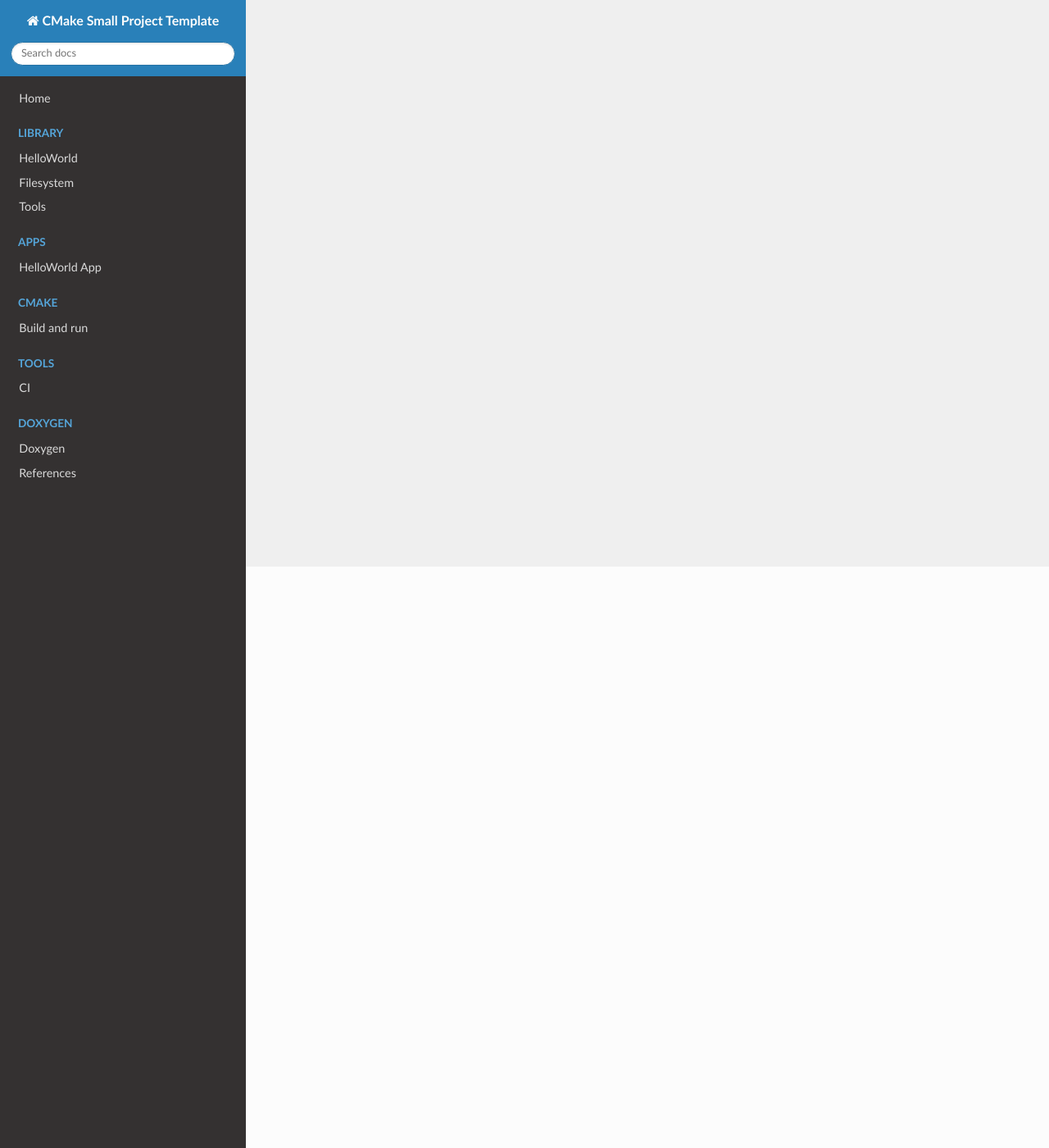
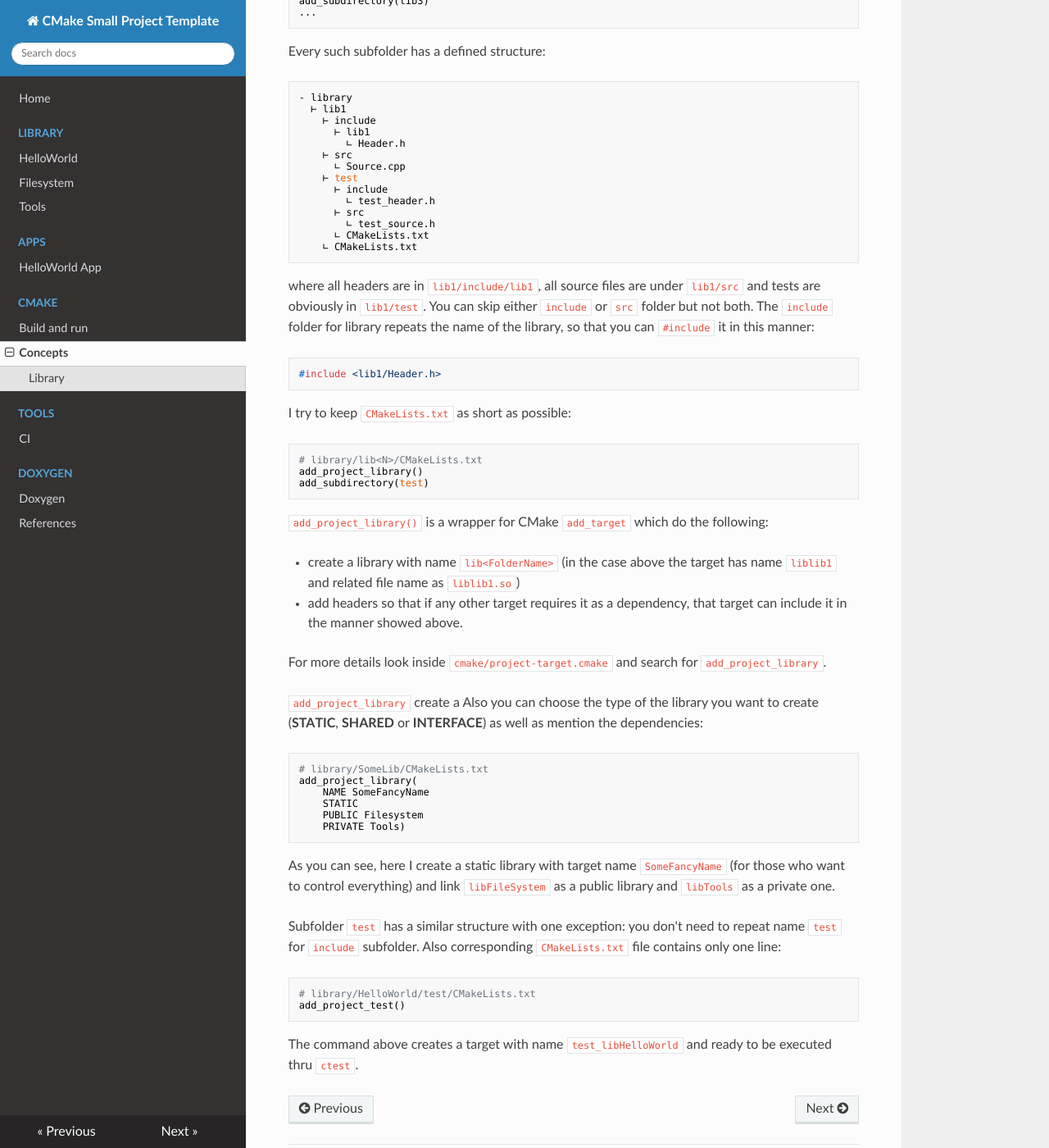
Before and after one commit to DwarKapex/cmake-small-project-template, an MkDocs documentation site: the page built from docs/docs/cmake/concepts.md, in a window 1280 px wide and 1400 px high, scrolled down 709 px. Shown: the whole window at 82% size. Built offline with MkDocs 1.6.1, drawn with Linux system fonts in a browser that asks for light colours; nearby versions of some CDN libraries; some of the changed text lies outside the part shown.

Commit message:
Add some more docs and update cmake
    1. cmake concepts
    2. Now library can be static or shared

````diff
--- a/docs/docs/cmake/concepts.md
+++ b/docs/docs/cmake/concepts.md
@@ -1 +1,99 @@
 # Concepts
+
+Let's start with a folder structure. I want to keep it as simple as possible:
+
+```bash
+- 3rd-party
+- apps
+- cmake
+- docs
+- library
+```
+
+The names of each folder is self explained, but let me add some words here.
+
+## Library
+
+The libraries (static or shared) are stored in folder `library`,
+one subfolder per library:
+
+```bash
+- library
+  ⊢ lib1
+  ⊢ lib2
+  ⊢ lib3
+    ...
+  ∟ CMakeLists.txt
+```
+
+To add/remove a library, you need to edit `library/CMakeLists.txt`:
+
+```bash
+# library/CMakeLists.txt
+add_subdirectory(lib1)
+add_subdirectory(lib2)
+add_subdirectory(lib3)
+...
+```
+
+Every such subfolder has a defined structure:
+
+```bash
+- library
+  ⊢ lib1
+    ⊢ include
+      ⊢ lib1
+        ∟ Header.h
+    ⊢ src
+      ∟ Source.cpp
+    ⊢ test
+      ⊢ include
+        ∟ test_header.h
+      ⊢ src
+        ∟ test_source.h
+      ∟ CMakeLists.txt
+    ∟ CMakeLists.txt
+```
+
+where all headers are in `lib1/include/lib1`, all source files are under `lib1/src` and tests are obviously in `lib1/test`. You can skip either `include` or `src` folder but not both. The `include` folder for library repeats the name of the library, so that you can `#include` it in this manner:
+
+```c++
+#include <lib1/Header.h>
+```
+
+I try to keep `CMakeLists.txt` as short as possible:
+
+```bash
+# library/lib<N>/CMakeLists.txt
+add_project_library()
+add_subdirectory(test)
+```
+
+`add_project_library()` is a wrapper for CMake `add_target` which do the following:
+
+* create a library with name `lib<FolderName>` (in the case above the target has name `liblib1` and related file name as `liblib1.so`)
+* add headers so that if any other target requires it as a dependency, that target can include it in the manner showed above.
+
+For more details look inside `cmake/project-target.cmake` and search for `add_project_library`.
+
+`add_project_library` create a Also you can choose the type of the library you want to create (**STATIC**, **SHARED** or **INTERFACE**) as well as mention the dependencies:
+
+```bash
+# library/SomeLib/CMakeLists.txt
+add_project_library(
+    NAME SomeFancyName
+    STATIC
+    PUBLIC Filesystem
+    PRIVATE Tools)
+```
+
+As you can see, here I create a static library with target name `SomeFancyName` (for those who want to control everything) and link `libFileSystem` as a public library and `libTools` as a private one.
+
+Subfolder `test` has a similar structure with one exception: you don't need to repeat name `test` for `include` subfolder. Also corresponding `CMakeLists.txt` file contains only one line:
+
+```bash
+# library/HelloWorld/test/CMakeLists.txt
+add_project_test()
+```
+
+The command above creates a target with name `test_libHelloWorld` and ready to be executed thru `ctest`.
--- a/docs/mkdocs.yml
+++ b/docs/mkdocs.yml
@@ -1,5 +1,5 @@
 site_name: CMake Small Project Template
-# all links point to html files; needed for local-file and remote server browsing
+
 use_directory_urls: false
 nav:
  - Home: index.md
@@ -11,6 +11,7 @@ nav:
    - apps/HelloWorld.md
  - CMake:
    - cmake/general.md
+   - cmake/concepts.md
  - Tools:
    - CI: tools/ci.md
  - Doxygen:
````
Also changed, not shown: 1 other file.
